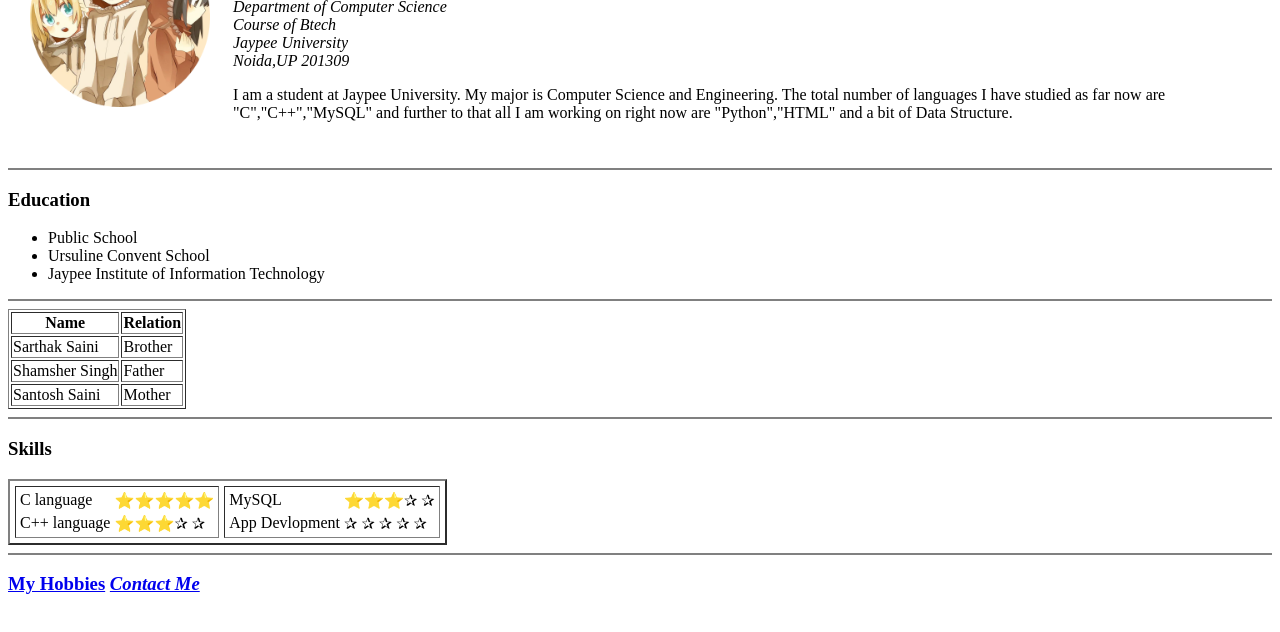
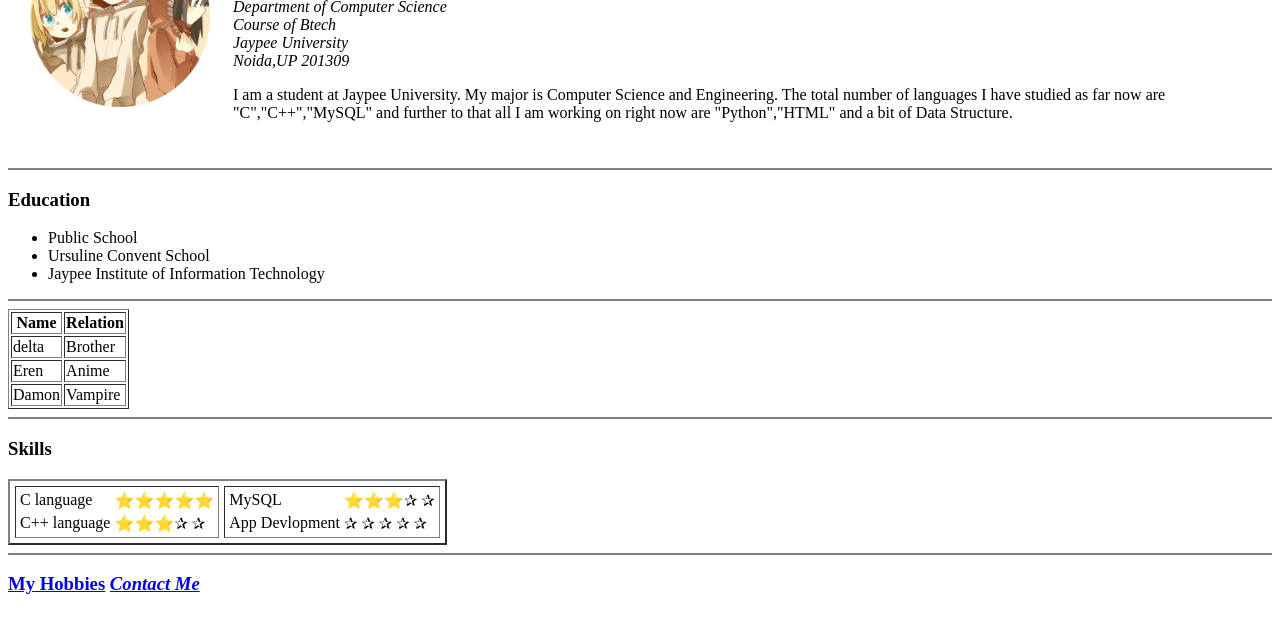
Before and after one commit to rohitsaini29/CV, a plain HTML site: page index.html in a window 1280 px wide. Shown: the part 130-762 px from the top of the page. Drawn offline with Linux system fonts and the light colour scheme.

Commit message:
Add initial CV website files

```diff
--- a/index.html
+++ b/index.html
@@ -43,16 +43,16 @@
         </thead>
         <tbody>
             <tr>
-                <td>Sarthak Saini</td>
+                <td>delta</td>
                 <td>Brother</td>
             </tr>
             <tr>
-                <td>Shamsher Singh </td>
-                <td>Father</td>
+                <td>Eren</td>
+                <td>Anime</td>
             </tr>
             <tr>
-                <td>Santosh Saini</td>
-                <td>Mother</td>
+                <td>Damon</td>
+                <td>Vampire</td>
             </tr>
         </tbody>
     </table>
```
